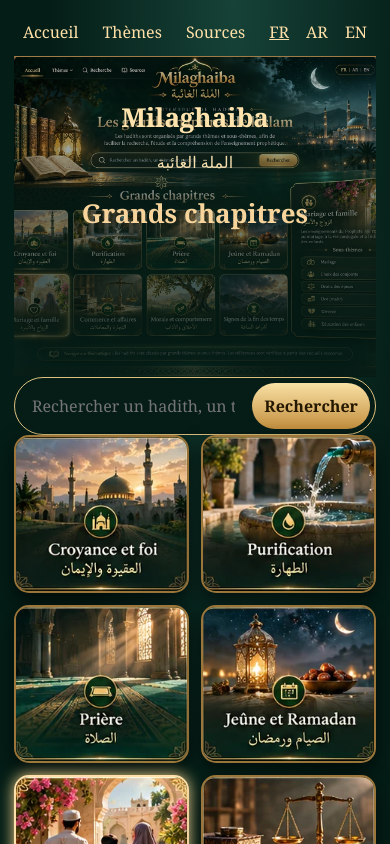
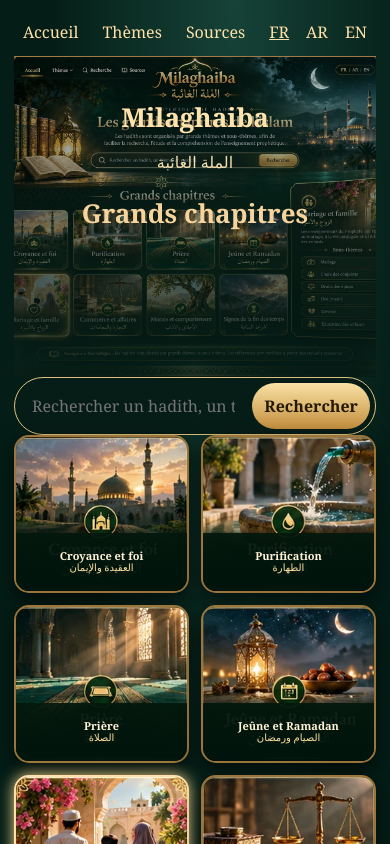
Before and after one commit to abab508/newhadith, a React (Vite) app: page / in a window 390 px wide. Shown: the top 844 px of the page. Built offline with nearby package versions, Linux system fonts and the light colour scheme.

Commit message:
style: neutral resting panel and readable mobile card labels

```diff
--- a/src/style.css
+++ b/src/style.css
@@ -109,3 +109,13 @@
  .mobile-top {flex-wrap:wrap;justify-content:center}
  .mobile-details .panel-copy{padding:0}
 }
+
+/* Panneau dormant : le chapitre Mariage est encadré, sans détail figé. */
+.panel-empty{position:relative;z-index:1;height:100%;display:flex;flex-direction:column;justify-content:center;align-items:center;text-align:center;color:#e7c48b;text-shadow:0 3px 10px #000;padding:15% 8%}
+.panel-empty>span{font-size:clamp(30px,4vw,64px);color:#f2d49c;opacity:.7}
+.panel-empty>p{font-size:clamp(12px,1.5vw,23px);font-weight:600;line-height:1.4}
+.mobile-card{position:relative}
+.mobile-card .card-caption{position:absolute;inset-inline:0;inset-block-end:0;display:flex;flex-direction:column;align-items:center;justify-content:center;padding:8px 4px;min-height:38%;background:linear-gradient(#03170ced,#00130cfa);color:#fff2d6}
+.mobile-card .card-caption strong{font-size:clamp(11px,2.5vw,18px)}
+.mobile-card .card-caption>span{font-size:clamp(10px,2.2vw,16px)}
+@media (max-width:800px){.mobile-card .card-caption{display:flex}}
```
